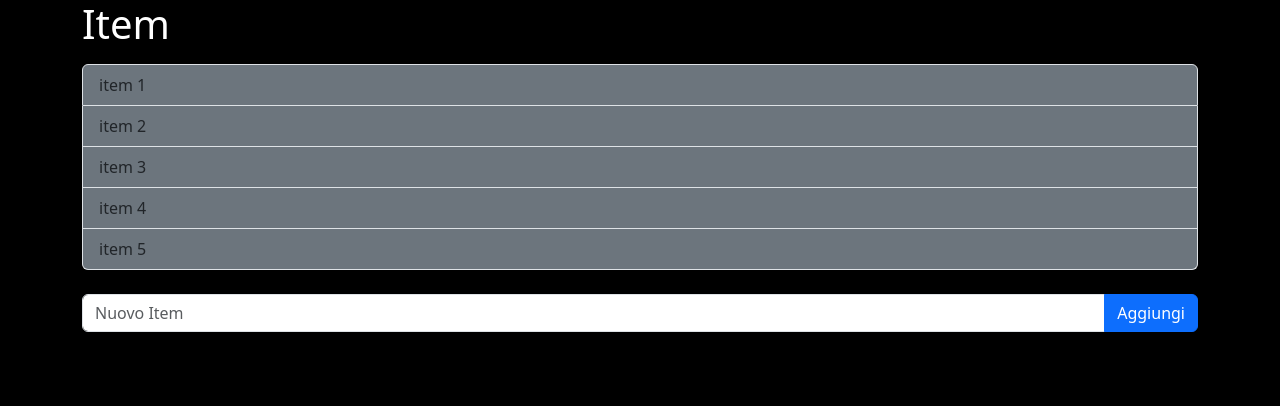
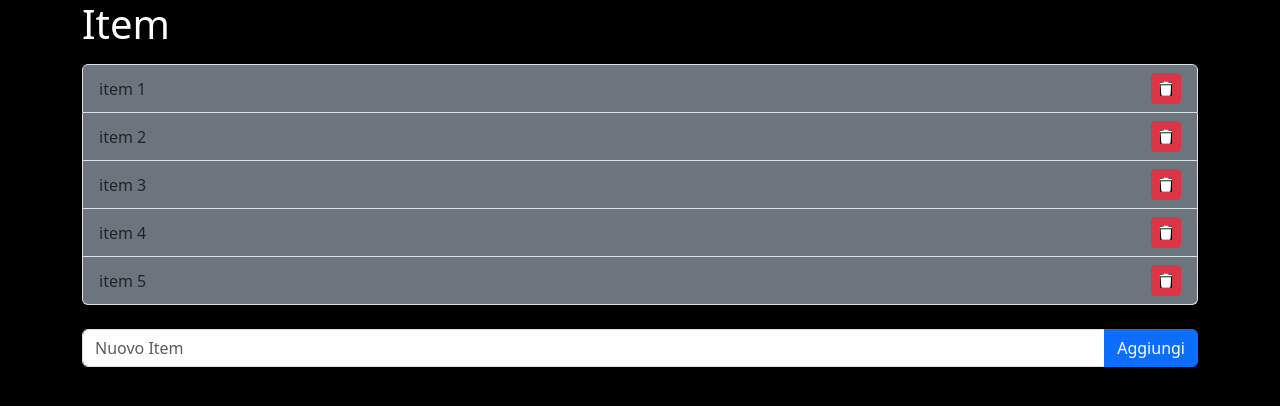
Before and after one commit to AgostaSalvatore/react-form, a React (Vite) app: page / in a window 1280 px wide. Shown: the top 406 px of the page. Built offline with nearby package versions, Linux system fonts and the light colour scheme.

Commit message:
[DONE] BONUS: create logic and icon to delete a single item from the array

```diff
--- a/index.html
+++ b/index.html
@@ -6,6 +6,9 @@
   <link rel="icon" type="image/svg+xml" href="/vite.svg" />
   <link href="https://cdn.jsdelivr.net/npm/bootstrap@5.3.6/dist/css/bootstrap.min.css" rel="stylesheet"
     integrity="sha384-4Q6Gf2aSP4eDXB8Miphtr37CMZZQ5oXLH2yaXMJ2w8e2ZtHTl7GptT4jmndRuHDT" crossorigin="anonymous">
+  <link rel="stylesheet" href="https://cdnjs.cloudflare.com/ajax/libs/font-awesome/6.7.2/css/all.min.css"
+    integrity="sha512-Evv84Mr4kqVGRNSgIGL/F/aIDqQb7xQ2vcrdIwxfjThSH8CSR7PBEakCr51Ck+w+/U6swU2Im1vVX0SVk9ABhg=="
+    crossorigin="anonymous" referrerpolicy="no-referrer" />
   <meta name="viewport" content="width=device-width, initial-scale=1.0" />
   <title>Vite + React</title>
 </head>
--- a/src/App.jsx
+++ b/src/App.jsx
@@ -13,6 +13,12 @@ function App() {
     setNewItem(''); //andare a pulire la form
   }
 
+  const handleRemoveItem = (index) => {
+    const updatedItems = [...item];
+    updatedItems.splice(index, 1);
+    setItem(updatedItems);
+  }
+
   return (
     <>
       <div className="container">
@@ -21,8 +27,15 @@ function App() {
         </h1>
         <ul className="list-group mb-4">
           {item.map((item, index) => (
-            <li key={index} className="list-group-item bg-secondary">
+            <li key={index} className="list-group-item bg-secondary d-flex justify-content-between align-items-center">
               {item}
+              <button
+                className="btn btn-danger btn-sm"
+                onClick={() => {
+                  handleRemoveItem(index);
+                }}>
+                <i className="fa-solid fa-trash"></i>
+              </button>
             </li>
           ))}
         </ul>
```
